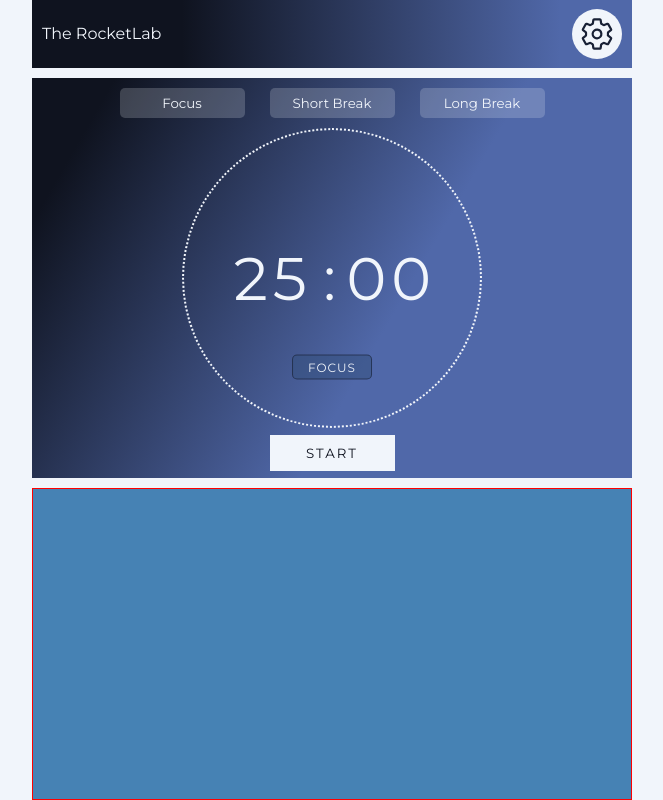
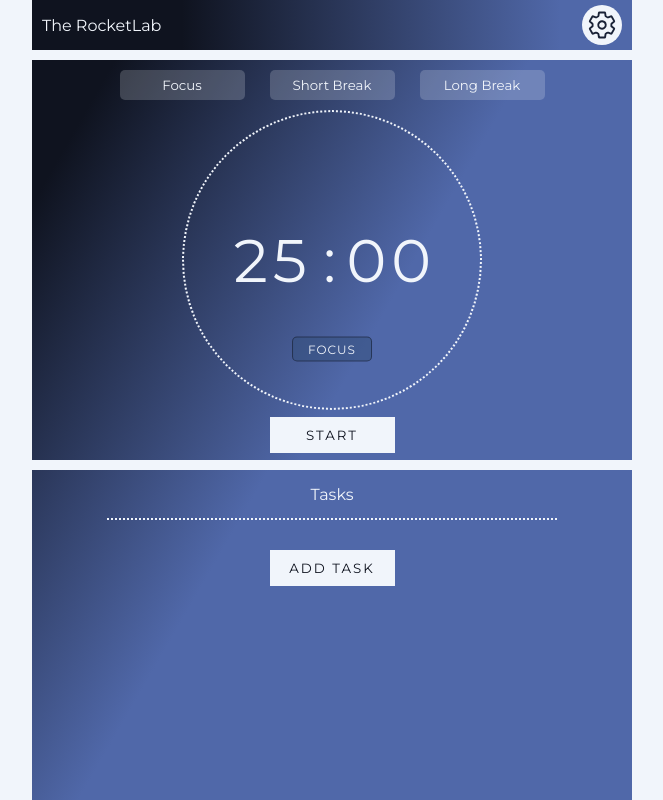
Before and after one commit to tessoka/pomodoro-timer-app, a React (Create React App) app: page / in a window 1280 px wide. Shown: the whole page, without its empty margins (308-971 px from the left). Built offline with nearby package versions, Linux system fonts and the light colour scheme.

Commit message:
task add, storting, deletion, subect upd - works

```diff
--- a/src/App.js
+++ b/src/App.js
@@ -1,11 +1,11 @@
-import React, { useState, useEffect, Suspense } from 'react'
+import React, { useState, useEffect, Suspense, lazy } from 'react'
 // import Timer from './components/Timer'
 import Header from './components/Header'
 import Settings from './components/Settings'
 import Tasks from './components/Tasks'
 import { SettingsContext } from './utilities/Context'
 
-const Timer = React.lazy(() => import('./components/Timer'))
+const Timer = lazy(() => import('./components/Timer'))
 
 
 
--- /dev/null
+++ b/src/components/Task.jsx
@@ -0,0 +1,33 @@
+import React, { useState } from 'react'
+
+
+const Task = ({task, updateTask, deleteTask}) => {
+
+  const [ taskSubject, setTaskSubject ] = useState(task.subject)
+
+  const handleChangeSubject = (e) => {
+    setTaskSubject(e.target.value)
+    task.subject = e.target.value
+    updateTask(task)
+  }
+
+  const handleClickDel = () => {
+    deleteTask(task)
+  }
+
+  return (
+    <div className="task-box">
+      <div className={task.isActive ? "task-status active" : "task-status"}></div>
+      <div className="task-subject">
+        <input type="text" value={taskSubject} onChange={(e) => handleChangeSubject(e)} />
+      </div>
+      <div className="task-runs">{task.runs}</div>
+      <div className="task-del" onClick={handleClickDel}>
+        <svg className="icon icon-close" viewBox="0 0 512 512"><path d="M289.94 256l95-95A24 24 0 00351 127l-95 95-95-95a24 24 0 00-34 34l95 95-95 95a24 24 0 1034 34l95-95 95 95a24 24 0 0034-34z"/></svg>
+      </div>
+
+    </div>
+  )
+}
+
+export default Task
--- a/src/components/Tasks.jsx
+++ b/src/components/Tasks.jsx
@@ -1,8 +1,59 @@
-import React from 'react'
+import React, { useState, useEffect } from 'react'
+import Task from './Task'
 
 const Tasks = () => {
+
+  let [taskList, setTaskList] = useState([])
+
+  const handleClickAdd = () => {
+    let id = 0
+    let active = true
+    if (taskList.length === 0) {
+      id = 1
+      active = true
+    }  else {
+      id = taskList[taskList.length-1].id+1
+      active = false
+    }
+    taskList.push({id: id, isActive: active, subject: "", runs: 0})
+    setTaskList([...taskList])
+    localStorage.setItem("taskList", JSON.stringify([...taskList]))
+  }
+
+  const updateTask = (task) => {
+    setTaskList([...taskList])
+    localStorage.setItem("taskList", JSON.stringify([...taskList]))
+  }
+
+  const deleteTask = (task) => {
+    taskList = taskList.filter(taskObj => taskObj !== task)
+    updateTask()
+  }
+
+
+  useEffect(() => {
+    if (localStorage.getItem("taskList") !== null) {
+      setTaskList(JSON.parse(localStorage.getItem("taskList")))
+    }
+  }, [])
+
+  useEffect(() => {
+    console.log(taskList)
+  }, [taskList])
+
+
   return (
-    <div className="box">
+    <div className="tasks-box">
+
+      <div className="tasks-header">
+        Tasks
+      </div>
+      <div className="task-list">
+        { taskList.map(task => <Task key={task.id} task={task} updateTask={updateTask} deleteTask={deleteTask} />) }
+      </div>
+
+      <button className="btn" onClick={handleClickAdd}>Add Task</button>
+
     </div>
   )
 }
--- a/src/sass/_header.scss
+++ b/src/sass/_header.scss
@@ -3,7 +3,7 @@ header {
   // border: 1px solid orange;
   background: linear-gradient(90deg, $primaryColor-6 25%, $primaryColor-3 88%);
 
-  height: 75px;
+  min-height: 50px;
   padding: 0 10px;
 
   display: flex;
@@ -18,8 +18,8 @@ header {
     background-color: rgba($primaryColor-1, 1);
     position: relative;
     border-radius: 50%;
-    height: 50px;
-    width: 50px;
+    height: 40px;
+    width: 40px;
 
     transition: all 1s ease;
     cursor: pointer;
@@ -34,7 +34,7 @@ header {
     }
 
     svg {
-      height: 35px;
+      height: 30px;
       color: $primaryColor-5;
       fill: transparent;
       @include absoluteCenter();
--- a/src/sass/_tasks.scss
+++ b/src/sass/_tasks.scss
@@ -1,8 +1,35 @@
 .container-tasks {
-  border: 1px solid red;
-  background-color: steelblue;
+  background: linear-gradient(120deg, rgb(42, 54, 88), $primaryColor-3 30%);
   flex: 1;
 
-  @include flexCenter();
+  // @include flexCenter();
 
+
+  .tasks-box {
+    // border: 1px solid red;
+    height: 100%;
+    width: 100%;
+    @include flexCenter();
+    justify-content: flex-start;
+    gap: 15px;
+
+    .tasks-header {
+      border-bottom: 2px dotted $primaryColor-1;
+      width: 450px;
+      height: 50px;
+      @include flexCenter();
+    }
+
+    .task-list {
+      // border: 1px solid greenyellow;
+      width: 450px;
+
+      @include flexCenter();
+      gap: 15px;
+    }
+
+    button {
+      margin-bottom: 15px;
+    }
+  }
 }
--- a/src/sass/style.css
+++ b/src/sass/style.css
@@ -188,7 +188,7 @@ main .container-middle {
 header {
   background: -webkit-gradient(linear, left top, right top, color-stop(25%, #0f131f), color-stop(88%, #5068a9));
   background: linear-gradient(90deg, #0f131f 25%, #5068a9 88%);
-  height: 75px;
+  min-height: 50px;
   padding: 0 10px;
   display: -webkit-box;
   display: -ms-flexbox;
@@ -205,8 +205,8 @@ header .logo-settings {
   background-color: #f1f5fb;
   position: relative;
   border-radius: 50%;
-  height: 50px;
-  width: 50px;
+  height: 40px;
+  width: 40px;
   -webkit-transition: all 1s ease;
   transition: all 1s ease;
   cursor: pointer;
@@ -223,7 +223,7 @@ header .logo-settings:hover svg {
 }
 
 header .logo-settings svg {
-  height: 35px;
+  height: 30px;
   color: #192136;
   fill: transparent;
   position: absolute;
@@ -310,11 +310,15 @@ header .logo-settings svg {
 }
 
 .container-tasks {
-  border: 1px solid red;
-  background-color: steelblue;
+  background: linear-gradient(120deg, #2a3658, #5068a9 30%);
   -webkit-box-flex: 1;
       -ms-flex: 1;
           flex: 1;
+}
+
+.container-tasks .tasks-box {
+  height: 100%;
+  width: 100%;
   display: -webkit-box;
   display: -ms-flexbox;
   display: flex;
@@ -328,6 +332,161 @@ header .logo-settings svg {
   -webkit-box-align: center;
       -ms-flex-align: center;
           align-items: center;
+  -webkit-box-pack: start;
+      -ms-flex-pack: start;
+          justify-content: flex-start;
+  gap: 15px;
+}
+
+.container-tasks .tasks-box .tasks-header {
+  border-bottom: 2px dotted #f1f5fb;
+  width: 450px;
+  height: 50px;
+  display: -webkit-box;
+  display: -ms-flexbox;
+  display: flex;
+  -webkit-box-orient: vertical;
+  -webkit-box-direction: normal;
+      -ms-flex-direction: column;
+          flex-direction: column;
+  -webkit-box-pack: center;
+      -ms-flex-pack: center;
+          justify-content: center;
+  -webkit-box-align: center;
+      -ms-flex-align: center;
+          align-items: center;
+}
+
+.container-tasks .tasks-box .task-list {
+  width: 450px;
+  display: -webkit-box;
+  display: -ms-flexbox;
+  display: flex;
+  -webkit-box-orient: vertical;
+  -webkit-box-direction: normal;
+      -ms-flex-direction: column;
+          flex-direction: column;
+  -webkit-box-pack: center;
+      -ms-flex-pack: center;
+          justify-content: center;
+  -webkit-box-align: center;
+      -ms-flex-align: center;
+          align-items: center;
+  gap: 15px;
+}
+
+.container-tasks .tasks-box button {
+  margin-bottom: 15px;
+}
+
+.task-box {
+  background-color: rgba(241, 245, 251, 0.2);
+  border-left: none;
+  border-top-right-radius: 5px;
+  border-bottom-right-radius: 5px;
+  display: -webkit-box;
+  display: -ms-flexbox;
+  display: flex;
+  -webkit-box-pack: justify;
+      -ms-flex-pack: justify;
+          justify-content: space-between;
+  -webkit-box-align: center;
+      -ms-flex-align: center;
+          align-items: center;
+  gap: 5px;
+  color: #f1f5fb;
+  width: 100%;
+  height: 50px;
+  -webkit-transition: background-color .5s ease;
+  transition: background-color .5s ease;
+}
+
+.task-box:hover {
+  background-color: rgba(244, 19, 97, 0.2);
+}
+
+.task-box .task-status {
+  background-color: #f1f5fb;
+  height: 100%;
+  width: 5px;
+}
+
+.task-box .task-status.active {
+  background-color: #f41361;
+}
+
+.task-box .task-subject {
+  height: 100%;
+  -webkit-box-flex: 1;
+      -ms-flex: 1;
+          flex: 1;
+  padding: 5px;
+  display: -webkit-box;
+  display: -ms-flexbox;
+  display: flex;
+  -webkit-box-align: center;
+      -ms-flex-align: center;
+          align-items: center;
+}
+
+.task-box .task-subject input {
+  height: 100%;
+  width: 100%;
+  padding: 5px;
+  color: inherit;
+  font-size: 24px;
+}
+
+.task-box .task-subject input:focus {
+  background-color: rgba(241, 245, 251, 0.75);
+  color: #0f131f;
+}
+
+.task-box .task-runs {
+  height: 100%;
+  width: 25px;
+  display: -webkit-box;
+  display: -ms-flexbox;
+  display: flex;
+  -webkit-box-orient: vertical;
+  -webkit-box-direction: normal;
+      -ms-flex-direction: column;
+          flex-direction: column;
+  -webkit-box-pack: center;
+      -ms-flex-pack: center;
+          justify-content: center;
+  -webkit-box-align: center;
+      -ms-flex-align: center;
+          align-items: center;
+}
+
+.task-box .task-del {
+  background-color: #f1f5fb;
+  border-radius: 50%;
+  position: relative;
+  height: 30px;
+  width: 30px;
+  margin: 10px;
+  -webkit-transition: all .5s ease;
+  transition: all .5s ease;
+  cursor: pointer;
+}
+
+.task-box .task-del:hover {
+  background-color: #f41361;
+  -webkit-transform: rotate(90deg);
+          transform: rotate(90deg);
+  border: none;
+}
+
+.task-box .task-del svg {
+  height: 25px;
+  fill: #0f131f;
+  position: absolute;
+  top: 50%;
+  left: 50%;
+  -webkit-transform: translate(-50%, -50%);
+          transform: translate(-50%, -50%);
 }
 
 .container-mid {
--- a/src/sass/style.scss
+++ b/src/sass/style.scss
@@ -5,4 +5,5 @@
 @import "./header";
 @import "./settings";
 @import "./tasks";
+@import "./task";
 @import "./timer";
```
Also changed, not shown: src/sass/_task.scss (added, +86 -0 lines), src/sass/_timer.scss (+0 -4 lines), 1 other file (tests, documents, lock files or other folders).
